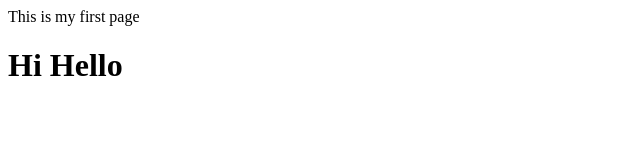
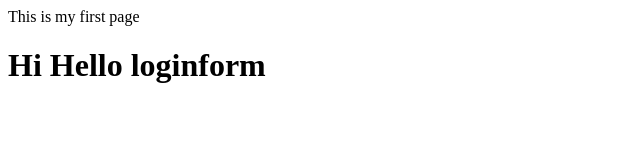
Before and after one commit to vishu0cool/myproject, a plain HTML site: page index.html in a window 1280 px wide. Shown: the whole page, without its empty margins (0-640 px from the left). Drawn offline with Linux system fonts and the light colour scheme.

Commit message:
loginform

```diff
--- a/index.html
+++ b/index.html
@@ -2,4 +2,4 @@
 <head>
 <description> This is my first page</description>
 </head>
-<h1> Hi Hello </h1>
+<h1> Hi Hello loginform </h1>
```
Also changed, not shown: login.html (added, +1 -0 lines), dir2/dir2.js (added), log.txt (added).
